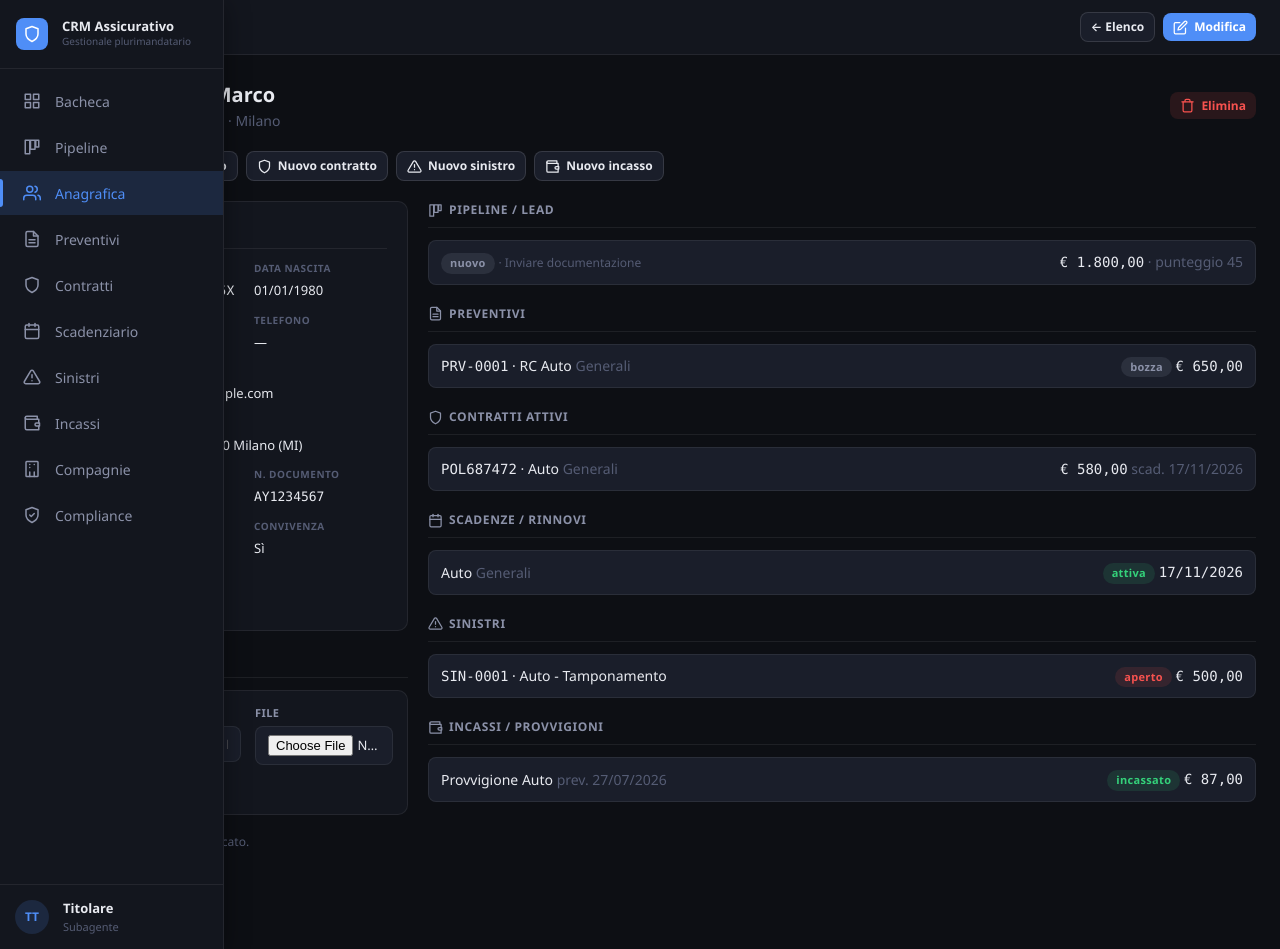
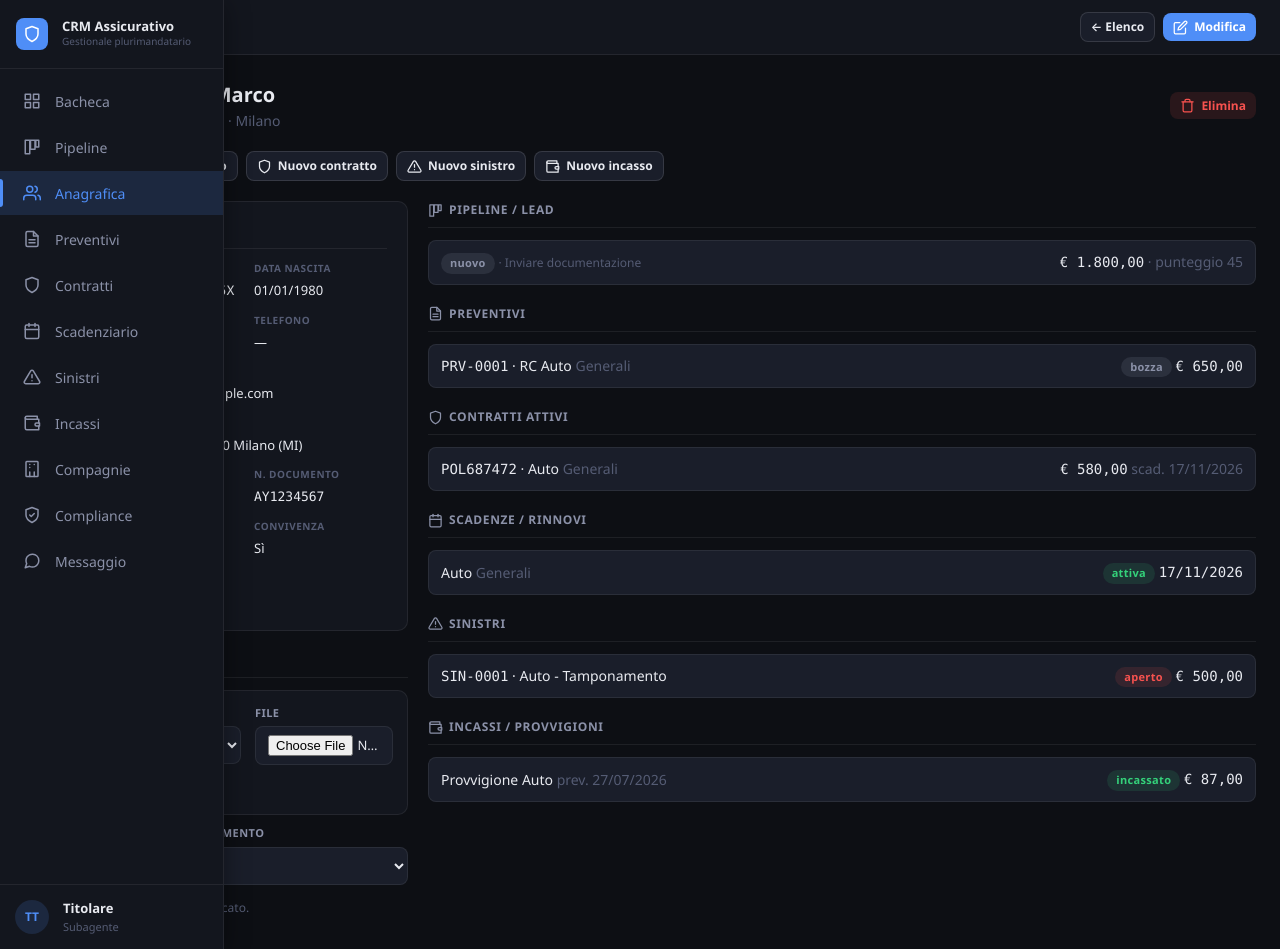
Before and after one commit to GFrenk016/CRM-Software, a Flask app: page /clienti/1 in a window 1280 px wide. Run offline with Flask 3, Linux system fonts and the light colour scheme.

Commit message:
Aggiunge messaggistica, auto-lead, filtro documenti e dropdown incassi
TASK 1 — Messaggio da sidebar: voce "Messaggio" in base.html che apre una
modale (selezione clienti multipla con checkbox, canale WhatsApp/Email via
radio, template preimpostati con segnaposto {nome}, testo modificabile).
Genera link wa.me/mailto aperti in sequenza con conferma tra i destinatari.
Nuovo endpoint /messaggi/config (clienti + template); /messaggi/destinatari
ora restituisce anche nome proprio e nome completo.

TASK 2 — Pipeline: rimossi pulsante e modale "Nuovo lead". Alla creazione di
un nuovo cliente viene creato automaticamente un Lead nel primo stadio
("nuovo"); la creazione avviene solo in inserimento, non in modifica (niente
lead duplicati).

TASK 3 — Documenti: dropdown "tipo documento" nella scheda cliente che filtra
(lato client) i documenti mostrati, ciascuno con i tasti anteprima/scarica/
elimina esistenti. Upload con select dei tipi standard (default "Altro").

TASK 4 — Incassi: sostituito il ciclo a click con un dropdown di stato
esplicito che chiama POST /incassi/<id>/stato, mantenendo la colorazione
mc-<stato> della cella e l'aggiornamento della data senza reload.

TASK 5 — Incassi: il numero polizza del contratto è ora un link a
contratti.detail, coerente con il link cliente.

Co-Authored-By: Claude Opus 4.8 <noreply@anthropic.com>
Claude-Session: https://claude.ai/code/session_01TSWx3iTF1t3VRNzhbb5pTv

```diff
--- a/blueprints/documenti.py
+++ b/blueprints/documenti.py
@@ -41,7 +41,7 @@ def carica(cliente_id):
 
     doc = Documento(
         cliente_id=cliente.id,
-        tipo=request.form.get("tipo", "").strip() or "Documento",
+        tipo=request.form.get("tipo", "").strip() or "Altro",
         filename=original,
         stored_name=stored,
         mime=file.mimetype or mimetypes.guess_type(original)[0],
--- a/static/css/style.css
+++ b/static/css/style.css
@@ -67,6 +67,9 @@ a { color:inherit; text-decoration:none; }
 .nav-item.active { color:var(--primary); background:var(--primary-dim); }
 .nav-item.active::before { content:''; position:absolute; left:0; top:8px; bottom:8px;
   width:3px; border-radius:0 3px 3px 0; background:var(--primary); }
+/* Voce di navigazione resa come <button> (azione, non link): azzera lo stile nativo */
+.nav-btn { width:100%; background:none; border:none; text-align:left;
+  font:inherit; cursor:pointer; }
 
 /* FOOTER */
 .sidebar-footer { display:flex; align-items:center; gap:14px;
@@ -269,6 +272,12 @@ textarea.form-input { resize:vertical; min-height:70px; }
 .mc-da_incassare { background:#8b91a8; }
 .mc-in_ritardo { background:var(--danger); }
 .mc-incassato { background:var(--success); }
+/* Cella di stato come dropdown: azzera l'aspetto nativo del <select> ma tiene
+   la pillola colorata mc-<stato>. Le opzioni tornano leggibili su sfondo scuro. */
+select.mono-cell { border:none; appearance:none; -webkit-appearance:none;
+  text-align-last:center; }
+select.mono-cell option { background:var(--surface2); color:var(--text);
+  text-transform:none; font-weight:600; letter-spacing:normal; }
 .board-table td { border-bottom:6px solid var(--bg); }
 .board-table th { background:var(--surface); }
 .board-legend { display:flex; gap:16px; margin-bottom:12px; font-size:12px; align-items:center; }
@@ -295,6 +304,19 @@ textarea.form-input { resize:vertical; min-height:70px; }
 .cliente-search-item:hover { background:var(--primary-dim); color:var(--primary); }
 
 .preview-frame { width:100%; height:70vh; border:none; background:#fff; border-radius:8px; }
+
+/* MESSAGGISTICA: lista destinatari con checkbox + gruppo radio canale */
+.msg-cliente-list { max-height:220px; overflow-y:auto; background:var(--surface2);
+  border:1px solid var(--border); border-radius:8px; }
+.msg-cliente-item { display:flex; align-items:center; gap:10px; padding:8px 12px;
+  font-size:13px; color:var(--text); cursor:pointer; border-bottom:1px solid var(--border); }
+.msg-cliente-item:last-child { border-bottom:none; }
+.msg-cliente-item:hover { background:var(--primary-dim); }
+.msg-cliente-item input { width:16px; height:16px; flex-shrink:0; }
+.radio-group { display:flex; gap:16px; align-items:center; height:38px; }
+.radio-row { display:flex; align-items:center; gap:6px; cursor:pointer;
+  font-size:13px; color:var(--text); text-transform:none; }
+.radio-row input { width:16px; height:16px; }
 .preview-img { max-width:100%; max-height:70vh; display:block; margin:0 auto; border-radius:8px; }
 
 /* EMPTY STATE */
--- a/static/js/app.js
+++ b/static/js/app.js
@@ -79,12 +79,11 @@ function updateColumnCounts() {
   });
 }
 
-// --- INCASSI: click su cella di stato cicla da_incassare→incassato→in_ritardo
-const CICLO_STATO = { da_incassare: 'incassato', incassato: 'in_ritardo', in_ritardo: 'da_incassare' };
+// --- INCASSI: dropdown di stato esplicito per riga (niente più ciclo a click) --
 const LABEL_STATO = { da_incassare: 'Da incassare', incassato: 'Incassato', in_ritardo: 'In ritardo' };
-async function cicloIncasso(cell) {
-  const id = cell.dataset.incassoId;
-  const nuovo = CICLO_STATO[cell.dataset.stato] || 'da_incassare';
+async function cambiaStatoIncasso(sel) {
+  const id = sel.dataset.incassoId;
+  const nuovo = sel.value;
   try {
     const r = await fetch(`/incassi/${id}/stato`, {
       method: 'POST', headers: { 'Content-Type': 'application/json' },
@@ -92,9 +91,8 @@ async function cicloIncasso(cell) {
     });
     const data = await r.json();
     if (!data.ok) return toast('Errore', 'error');
-    cell.dataset.stato = data.stato;
-    cell.className = 'mono-cell mc-' + data.stato;
-    cell.textContent = LABEL_STATO[data.stato];
+    // Aggiorna la colorazione della cella e la data incasso senza ricaricare.
+    sel.className = 'mono-cell mc-' + data.stato;
     const dc = document.querySelector(`.data-incasso[data-incasso-id="${id}"]`);
     if (dc) dc.textContent = data.data_incasso || '—';
     toast('Stato incasso: ' + LABEL_STATO[data.stato]);
@@ -166,51 +164,135 @@ function previewDoc(id, filename, isImg, isPdf) {
   openModal(body, true);
 }
 
+// --- DOCUMENTI: filtro per tipo (client-side, i documenti sono già in pagina) --
+function filtraDocumenti(tipo) {
+  const items = document.querySelectorAll('#doc-list .related-item');
+  let visibili = 0;
+  items.forEach(it => {
+    const match = !tipo || it.dataset.tipo === tipo;
+    it.classList.toggle('hidden', !match);
+    if (match) visibili++;
+  });
+  const empty = document.getElementById('doc-empty-filtro');
+  if (empty) empty.classList.toggle('hidden', !(tipo && items.length && visibili === 0));
+}
+
 // --- MESSAGGISTICA WhatsApp / Email -----------------------------------------
+// La modale è raggiungibile globalmente dalla sidebar (apriMessaggio senza
+// argomenti) e dalla lista clienti passando gli id già spuntati (pre-selezione).
+// NB: un invio massivo REALE e automatizzato richiederebbe un backend dedicato
+// (WhatsApp Business API / email transazionale). Qui generiamo solo i link.
 function getSelectedClienti() {
   return Array.from(document.querySelectorAll('.sel-cliente:checked'))
     .map(cb => parseInt(cb.value));
 }
-function apriEditorMessaggio() {
-  const ids = getSelectedClienti();
-  if (!ids.length) return toast('Seleziona almeno un cliente', 'error');
-  const html = `<div class="modal-header"><h3>Nuovo messaggio (${ids.length} destinatari)</h3>
-    <button class="btn-icon" onclick="closeModal()">✕</button></div>
+
+let _msgTemplates = [];
+
+async function apriMessaggio(preIds) {
+  preIds = preIds || [];
+  let data;
+  try {
+    const r = await fetch('/messaggi/config');
+    data = await r.json();
+  } catch (_) { return toast('Errore nel caricamento clienti', 'error'); }
+  _msgTemplates = data.templates || [];
+
+  const opts = _msgTemplates.map((t, idx) =>
+    `<option value="${idx}">${t.label}</option>`).join('');
+  const lista = data.clienti.map(c => {
+    const canali = [c.has_wa ? 'WhatsApp' : null, c.has_email ? 'Email' : null]
+      .filter(Boolean).join(' · ') || 'nessun contatto';
+    const checked = preIds.includes(c.id) ? 'checked' : '';
+    return `<label class="msg-cliente-item" data-name="${c.nome.toLowerCase()}">
+        <input type="checkbox" class="msg-sel" value="${c.id}" ${checked}>
+        <span class="msg-cliente-nome">${c.nome}</span>
+        <span class="muted" style="font-size:11px;margin-left:auto">${canali}</span>
+      </label>`;
+  }).join('');
+
+  const html = `<div class="modal-header"><h3>Nuovo messaggio</h3>
+      <button class="btn-icon" onclick="closeModal()"><svg class="icon"><use href="#i-x"/></svg></button></div>
     <div class="modal-body">
-      <div class="form-group"><label>Testo del messaggio</label>
+      <div class="form-group"><label>Destinatari (uno o più)</label>
+        <input class="form-input" id="msg-filtro" placeholder="Filtra clienti..." style="margin-bottom:6px">
+        <div class="msg-cliente-list" id="msg-cliente-list">${lista}</div>
+      </div>
+      <div class="form-row">
+        <div class="form-group"><label>Canale</label>
+          <div class="radio-group">
+            <label class="radio-row"><input type="radio" name="msg-canale" value="whatsapp" checked> WhatsApp</label>
+            <label class="radio-row"><input type="radio" name="msg-canale" value="email"> Email</label>
+          </div>
+        </div>
+        <div class="form-group"><label>Messaggio preimpostato</label>
+          <select class="form-input" id="msg-template" onchange="applicaTemplate()">${opts}</select>
+        </div>
+      </div>
+      <div class="form-group"><label>Testo · modificabile — {nome} = nome del cliente</label>
         <textarea class="form-input" id="msg-text" rows="5" placeholder="Scrivi il messaggio..."></textarea></div>
       <div class="form-actions">
-        <button class="btn btn-secondary" onclick="inviaMessaggi('email')">Invia via Email</button>
-        <button class="btn btn-primary" onclick="inviaMessaggi('whatsapp')">Invia via WhatsApp</button>
+        <button type="button" class="btn btn-secondary" onclick="closeModal()">Annulla</button>
+        <button type="button" class="btn btn-primary" onclick="inviaMessaggi()">
+          <svg class="icon icon-sm"><use href="#i-message"/></svg> Invia</button>
       </div>
-      <p class="muted" style="font-size:11px;margin-top:10px">Per invii multipli i messaggi si aprono uno alla volta, con conferma tra un destinatario e l'altro.</p>
+      <p class="muted" style="font-size:11px;margin-top:8px">Per più destinatari i messaggi si aprono uno alla volta, con conferma tra l'uno e l'altro (evita il blocco pop-up del browser).</p>
     </div>`;
-  openModal(html);
+  openModal(html, true);
 }
-async function inviaMessaggi(canale) {
-  const ids = getSelectedClienti();
+
+// Applica il testo del template scelto nel textarea (resta poi modificabile).
+function applicaTemplate() {
+  const sel = document.getElementById('msg-template');
+  const t = _msgTemplates[parseInt(sel.value)];
+  if (t) document.getElementById('msg-text').value = t.testo;
+}
+
+// Filtro live sulla lista destinatari nella modale.
+document.addEventListener('input', (e) => {
+  if (e.target.id !== 'msg-filtro') return;
+  const v = e.target.value.trim().toLowerCase();
+  document.querySelectorAll('#msg-cliente-list .msg-cliente-item').forEach(it => {
+    it.classList.toggle('hidden', !it.dataset.name.includes(v));
+  });
+});
+
+async function inviaMessaggi() {
+  const ids = Array.from(document.querySelectorAll('.msg-sel:checked'))
+    .map(cb => parseInt(cb.value));
+  if (!ids.length) return toast('Seleziona almeno un destinatario', 'error');
   const testo = document.getElementById('msg-text').value.trim();
   if (!testo) return toast('Scrivi un messaggio', 'error');
+  const canale = document.querySelector('input[name="msg-canale"]:checked').value;
+
   const r = await fetch('/messaggi/destinatari', {
     method: 'POST', headers: { 'Content-Type': 'application/json' },
     body: JSON.stringify({ ids })
   });
   const { destinatari } = await r.json();
   closeModal();
-  // Apertura sequenziale con conferma tra un destinatario e l'altro
+
+  // Apertura sequenziale con conferma tra un destinatario e l'altro: evita che
+  // il browser blocchi troppe schede aperte in una sola volta.
+  // NB: un invio massivo reale e automatizzato richiederebbe un'integrazione
+  // backend (WhatsApp Business API / email transazionale).
+  let inviati = 0;
   for (let i = 0; i < destinatari.length; i++) {
     const d = destinatari[i];
+    const msg = testo.replace(/\{nome\}/g, d.nome || '');
     let url = null;
     if (canale === 'whatsapp') {
-      if (!d.wa) { alert(`${d.nome}: numero WhatsApp mancante, salto.`); continue; }
-      url = `https://wa.me/${d.wa}?text=${encodeURIComponent(testo)}`;
+      if (!d.wa) { toast(`${d.nome_completo}: numero WhatsApp mancante, salto.`, 'error'); continue; }
+      url = `https://wa.me/${d.wa}?text=${encodeURIComponent(msg)}`;
     } else {
-      if (!d.email) { alert(`${d.nome}: email mancante, salto.`); continue; }
-      url = `mailto:${d.email}?subject=${encodeURIComponent('Messaggio')}&body=${encodeURIComponent(testo)}`;
+      if (!d.email) { toast(`${d.nome_completo}: email mancante, salto.`, 'error'); continue; }
+      url = `mailto:${d.email}?subject=${encodeURIComponent('Comunicazione dalla sua assicurazione')}&body=${encodeURIComponent(msg)}`;
     }
-    if (i > 0 && !confirm(`Aprire il messaggio per ${d.nome}? (${i + 1}/${destinatari.length})`)) break;
+    if (i > 0 && !confirm(`Aprire il messaggio per ${d.nome_completo}? (${i + 1}/${destinatari.length})`)) break;
     window.open(url, '_blank');
+    inviati++;
   }
+  if (inviati) toast(`${inviati} messaggio/i aperti in nuove schede`);
 }
 
 // --- INIT -------------------------------------------------------------------
--- a/templates/base.html
+++ b/templates/base.html
@@ -52,6 +52,13 @@
         <span class="nav-label">{{ label }}</span>
       </a>
       {% endfor %}
+      <!-- Azione globale: apre la modale di invio messaggio (WhatsApp/Email).
+           Non è una pagina, quindi è un pulsante e non un link di navigazione. -->
+      <button type="button" class="nav-item nav-btn" title="Messaggio"
+              onclick="apriMessaggio()">
+        <svg class="icon"><use href="#i-message"/></svg>
+        <span class="nav-label">Messaggio</span>
+      </button>
     </nav>
     <div class="sidebar-footer">
       <div class="user-avatar">TT</div>
--- a/templates/clienti/detail.html
+++ b/templates/clienti/detail.html
@@ -63,12 +63,20 @@
     <div class="section-title">
       <span class="st-left"><svg class="icon icon-sm"><use href="#i-file-text"/></svg> Documenti</span>
     </div>
+    {# Tipi documento standard, allineati ai valori usati per tipo_documento
+       nell'anagrafica. Uniti agli eventuali tipi già presenti sui documenti
+       (retro-compatibilità con file caricati prima con tipo libero). #}
+    {% set tipi_std = ['Carta identità', 'Patente', 'Passaporto', 'Altro'] %}
+    {% set tipi_presenti = c.documenti|map(attribute='tipo')|select|list %}
+    {% set tipi_doc = (tipi_std + tipi_presenti)|unique|list %}
     <form class="card" method="post" enctype="multipart/form-data"
           action="{{ url_for('documenti.carica', cliente_id=c.id) }}" style="padding:14px">
       <div class="form-row">
         <div class="form-group" style="margin-bottom:8px">
           <label>Tipo</label>
-          <input class="form-input" name="tipo" placeholder="es. Carta identità, Modulo firmato">
+          <select class="form-input" name="tipo">
+            {% for t in tipi_std %}<option value="{{ t }}" {{ 'selected' if t == 'Altro' }}>{{ t }}</option>{% endfor %}
+          </select>
         </div>
         <div class="form-group" style="margin-bottom:8px">
           <label>File</label>
@@ -77,12 +85,22 @@
       </div>
       <button class="btn btn-primary btn-sm"><svg class="icon icon-sm"><use href="#i-upload"/></svg> Carica</button>
     </form>
-    <div class="related-list" style="margin-top:10px">
+
+    {# Filtro per tipo: i documenti sono già tutti nel template, quindi il filtro
+       è lato client (mostra/nasconde le voci per data-tipo, nessuna ricarica). #}
+    <div class="form-group" style="margin:10px 0 4px">
+      <label>Filtra per tipo documento</label>
+      <select class="form-input" id="doc-tipo-filtro" onchange="filtraDocumenti(this.value)">
+        <option value="">Tutti i tipi</option>
+        {% for t in tipi_doc %}<option value="{{ t }}">{{ t }}</option>{% endfor %}
+      </select>
+    </div>
+    <div class="related-list" id="doc-list" style="margin-top:6px">
       {% for d in c.documenti %}
-      <div class="related-item">
+      <div class="related-item" data-tipo="{{ d.tipo or 'Altro' }}">
         <div>
           <div style="font-weight:600">{{ d.filename }}</div>
-          <div class="muted" style="font-size:11px">{{ d.tipo }} · {{ (d.size / 1024)|round|int }} KB</div>
+          <div class="muted" style="font-size:11px">{{ d.tipo or 'Altro' }} · {{ (d.size / 1024)|round|int }} KB</div>
         </div>
         <div class="table-actions">
           <button class="btn-icon" title="Anteprima"
@@ -95,6 +113,7 @@
         </div>
       </div>
       {% else %}<div class="related-empty">Nessun documento caricato.</div>{% endfor %}
+      <div class="related-empty hidden" id="doc-empty-filtro">Nessun documento di questo tipo.</div>
     </div>
   </div>
 
--- a/templates/clienti/list.html
+++ b/templates/clienti/list.html
@@ -3,7 +3,7 @@
 {% block title %}Anagrafica{% endblock %}
 {% block page_title %}Anagrafica clienti{% endblock %}
 {% block actions %}
-  <button class="btn btn-secondary btn-sm" onclick="apriEditorMessaggio()">
+  <button class="btn btn-secondary btn-sm" onclick="apriMessaggio(getSelectedClienti())">
     <svg class="icon icon-sm"><use href="#i-message"/></svg> Messaggio
   </button>
   <button class="btn btn-primary btn-sm" onclick="openTemplate('tpl-nuovo-cliente', true)">
```
Also changed, not shown: blueprints/clienti.py (+7 -2 lines), blueprints/messaggi.py (+56 -1 lines), templates/incassi/board.html (+8 -5 lines), templates/lead/pipeline.html (+4 -35 lines).
